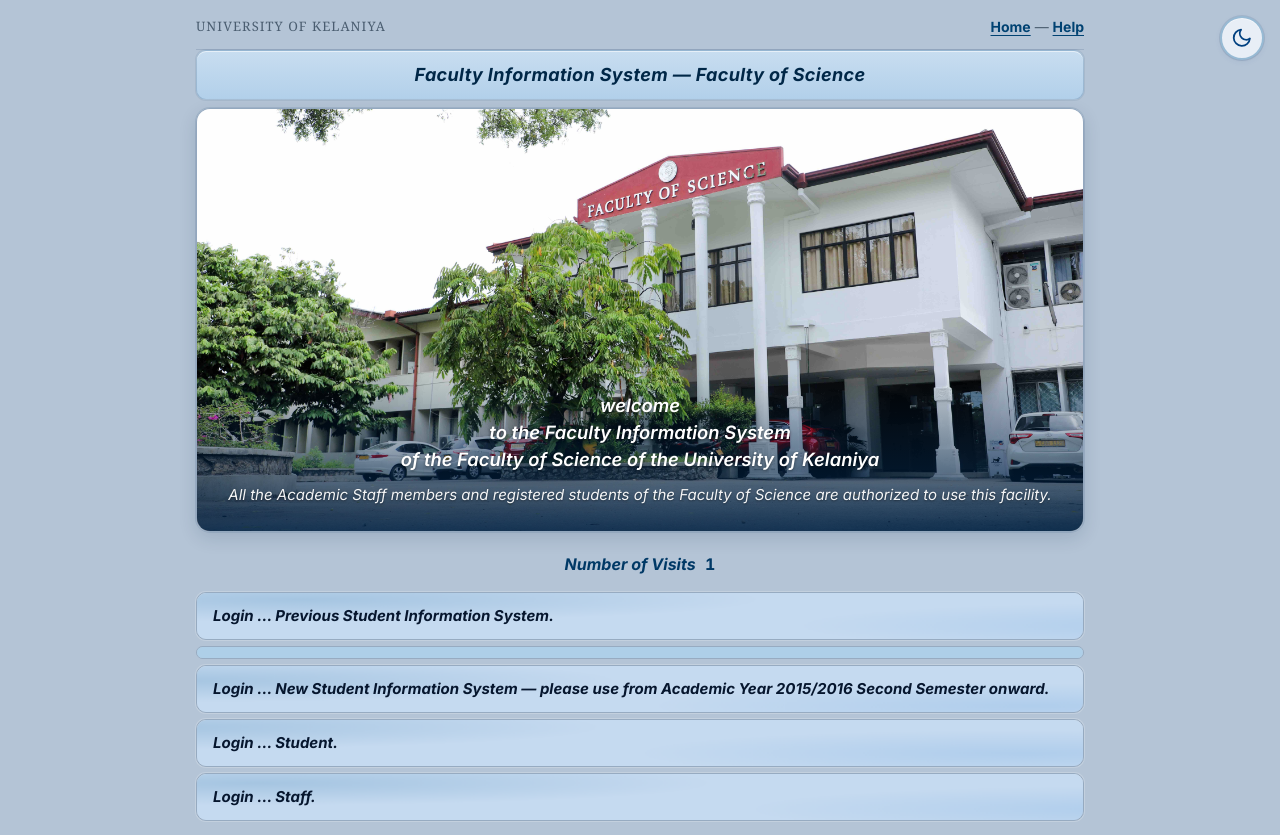
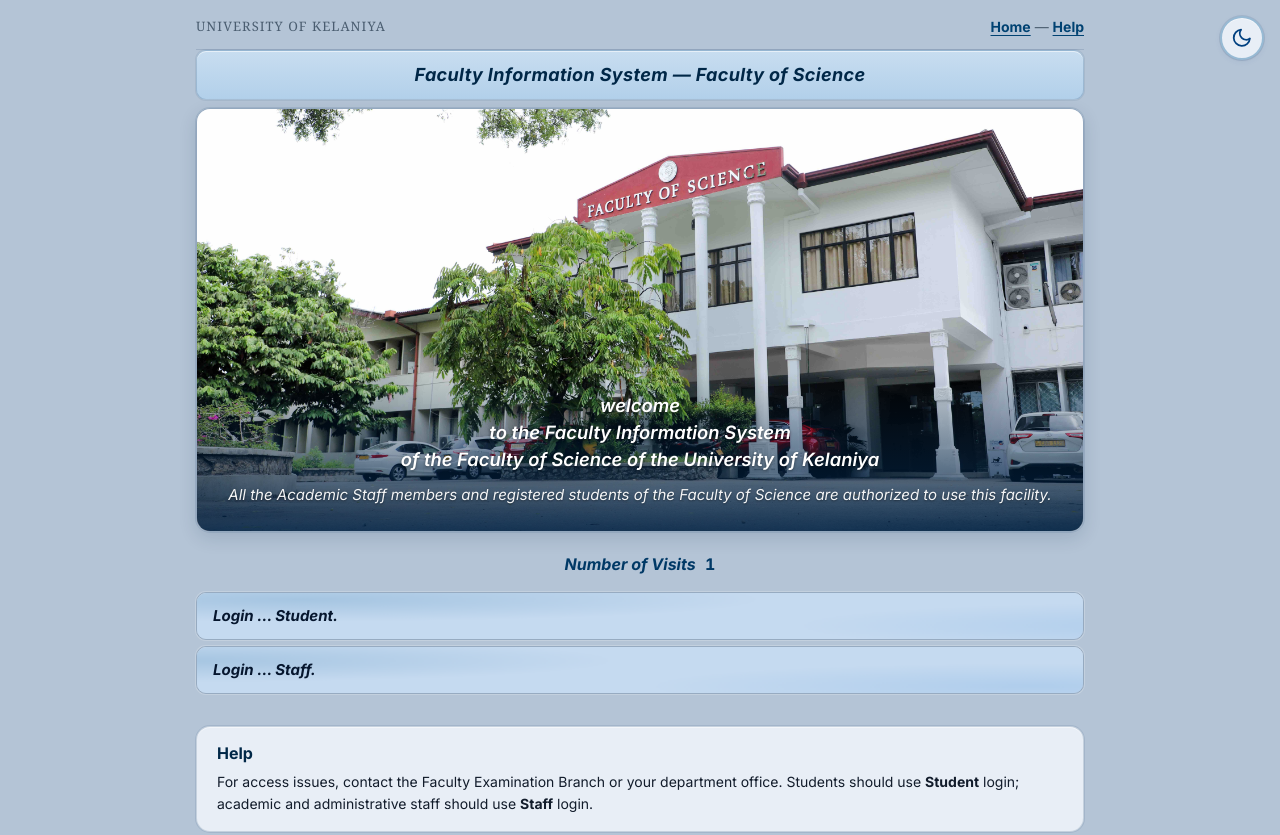
Before and after one commit to malanchanukaherath/hci-project, a plain HTML site: page index.html in a window 1280 px wide. Shown: the top 835 px of the page. Drawn offline with Linux system fonts and the light colour scheme.

Commit message:
removed unwanted dashbard options

```diff
--- a/css/main.css
+++ b/css/main.css
@@ -1348,16 +1348,8 @@ body.fis-landing-body {
   pointer-events: none;
 }
 
-.fis-landing__link-bar:nth-child(3)::before {
-  animation-delay: -5s;
-}
-
-.fis-landing__link-bar:nth-child(4)::before {
-  animation-delay: -9s;
-}
-
-.fis-landing__link-bar:nth-child(5)::before {
-  animation-delay: -2s;
+.fis-landing__link-bar:nth-child(2)::before {
+  animation-delay: -6s;
 }
 
 .fis-landing__link-bar:hover {
@@ -1387,24 +1379,6 @@ body.fis-landing-body {
 [data-theme="dark"] .fis-landing__link-bar:hover {
   color: #fff;
   border-color: rgba(100, 181, 246, 0.45);
-}
-
-.fis-landing__link-bar--spacer {
-  min-height: 0.5rem;
-  padding: 0.35rem;
-  pointer-events: none;
-  cursor: default;
-  box-shadow: none;
-}
-
-.fis-landing__link-bar--spacer::before {
-  background-color: #aecfe8;
-  background-image: none;
-  animation: none;
-}
-
-[data-theme="dark"] .fis-landing__link-bar--spacer::before {
-  background-color: #243044;
 }
 
 .fis-landing__help {
--- a/index.html
+++ b/index.html
@@ -67,11 +67,6 @@
       </p>
 
       <nav class="fis-landing__login-nav" aria-label="Login options">
-        <a class="fis-landing__link-bar" href="student-login.html">Login … Previous Student Information System.</a>
-        <div class="fis-landing__link-bar fis-landing__link-bar--spacer" role="presentation"></div>
-        <a class="fis-landing__link-bar" href="student-login.html"
-          >Login … New Student Information System — please use from Academic Year 2015/2016 Second Semester onward.</a
-        >
         <a class="fis-landing__link-bar" href="student-login.html">Login … Student.</a>
         <a class="fis-landing__link-bar" href="staff-login.html">Login … Staff.</a>
       </nav>
```
